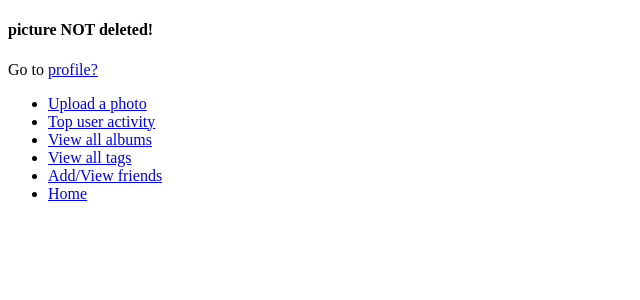
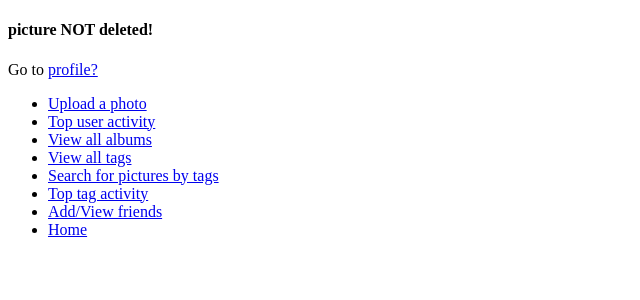
Before and after one commit to llamya/CS460project, a Flask app: a page that uses skeleton/templates/hello.html in a window 1280 px wide. Shown: the top 300 px of the page, without its empty margins (0-640 px from the left). Run offline with Flask 2, Linux system fonts and the light colour scheme; data that the repository does not hold is empty.

Commit message:
search by tag for pictures

```diff
--- a/skeleton/app.py
+++ b/skeleton/app.py
@@ -12,6 +12,7 @@
 from ast import Not
 from contextlib import suppress
 from email import message
+from multiprocessing import allow_connection_pickling
 from numbers import Number
 from operator import countOf
 from zmq import NULL
@@ -20,6 +21,7 @@ from flask import Flask, Response, request, render_template, redirect, url_for
 from flaskext.mysql import MySQL
 import flask_login
 import datetime
+from collections import Counter
 
 #for image uploading
 import os, base64
@@ -219,6 +221,15 @@ def isEmailUnique(email):
 		return False
 	else:
 		return True
+
+def isTagUnique(word):
+	#use this to check if a tag has already been made
+	cursor = conn.cursor()
+	if cursor.execute("SELECT word FROM Tags WHERE word = '{0}'".format(word)):
+		#this means there are greater than zero entries with that email
+		return False
+	else:
+		return True
 #end login code
 
 @app.route('/profile')
@@ -411,6 +422,7 @@ def are_friends(friend_email):
 			return True
 	return False
 
+# user activity
 def getAllUserAct():
 	cursor = conn.cursor()
 	# add comments to the calculations
@@ -436,6 +448,66 @@ def getAllUserAct():
 @app.route("/useractivity", methods=['GET'])
 def activity_page():
 	return render_template('userActivity.html', message='TOP 10 users with the most activity, (first name, last name, number of contributions)', TopUsers = getAllUserAct())
+
+
+# tag activity
+def getAllTagAct():
+	cursor = conn.cursor()
+	# add comments to the calculations
+	query_activity = """SELECT word, count(picture_id) as pic_count FROM Tags
+						GROUP BY word
+						ORDER BY pic_count DESC"""
+	cursor.execute(query_activity)
+	top_tags = cursor.fetchall()
+	return top_tags
+
+@app.route("/tagactivity", methods=['GET'])
+def tag_page():
+	return render_template('tagActivity.html', message='TOP 10 tags with the most pictures, (tag name, number of pictures using this tag)', TopTags = getAllTagAct())
+
+
+
+# searching by tag
+#you can specify specific methods (GET/POST) in function header instead of inside the functions as seen earlier
+@app.route("/searchTag", methods=['GET'])
+def searchTag():
+	return render_template('searchPictures.html', suppress='True')
+
+def tag_pictures(tag_list):
+	all_pictures_with_tags = ()
+	for tag in tag_list:
+		cursor = conn.cursor()
+		cursor.execute("SELECT P.imgdata, P.picture_id, P.caption FROM Pictures as P, Tags as T WHERE T.picture_id = P.picture_id AND T.word = '{0}'".format(tag))
+		all_pictures_with_tags += cursor.fetchall()
+	all_pictures_with_tags = set(all_pictures_with_tags)
+	return  all_pictures_with_tags
+
+
+@app.route("/searchTag2", methods=['POST'])
+def search_tag_pics():
+	try:
+		# retrieving information from form in html
+		all_tags = request.form.get('search_tags')
+		list_tags = all_tags.split()
+	except:
+		# can't retrieve information from form
+		print("couldn't find all tags") #this prints to shell, end users will not see this (all print statements go to shell)
+		return flask.redirect(flask.url_for('searchTag'))
+	for tag in list_tags:
+		test = isTagUnique(tag)
+		if test:
+			return render_template('searchPictures.html', message="Please enter valid tags", suppress='True')
+	all_pictures_with_tags = tag_pictures(list_tags)
+	""" num_tags = len(list_tags)
+	counter = Counter(all_pictures_with_tags)
+	intersection_tags = ()
+	for tuple in counter:
+		if int(counter[tuple]) == num_tags:
+			intersection_tags += tuple """
+	return render_template('hello.html', message='Photos with these tags', photos=all_pictures_with_tags, base64=base64)
+
+
+
 
 # helping to display message that friend does not exist
 @app.route('/are_friended')
--- a/skeleton/templates/hello.html
+++ b/skeleton/templates/hello.html
@@ -45,6 +45,8 @@
   <li><a href='/useractivity'>Top user activity</a> </li>
   <li><a href='/viewAlbums'>View all albums</a> </li>
   <li><a href='/viewTags'>View all tags</a> </li>
+  <li><a href='/searchTag'>Search for pictures by tags</a> </li>
+  <li><a href='/tagactivity'>Top tag activity</a> </li>
   <li><a href='/friends'>Add/View friends</a> </li>
   {% if not_logged_out %}
   <li><a href='/logout'>Logout</a></li>
```
Also changed, not shown: skeleton/templates/searchPictures.html (added, +14 -0 lines), skeleton/templates/tagactivity.html (added, +13 -0 lines).
